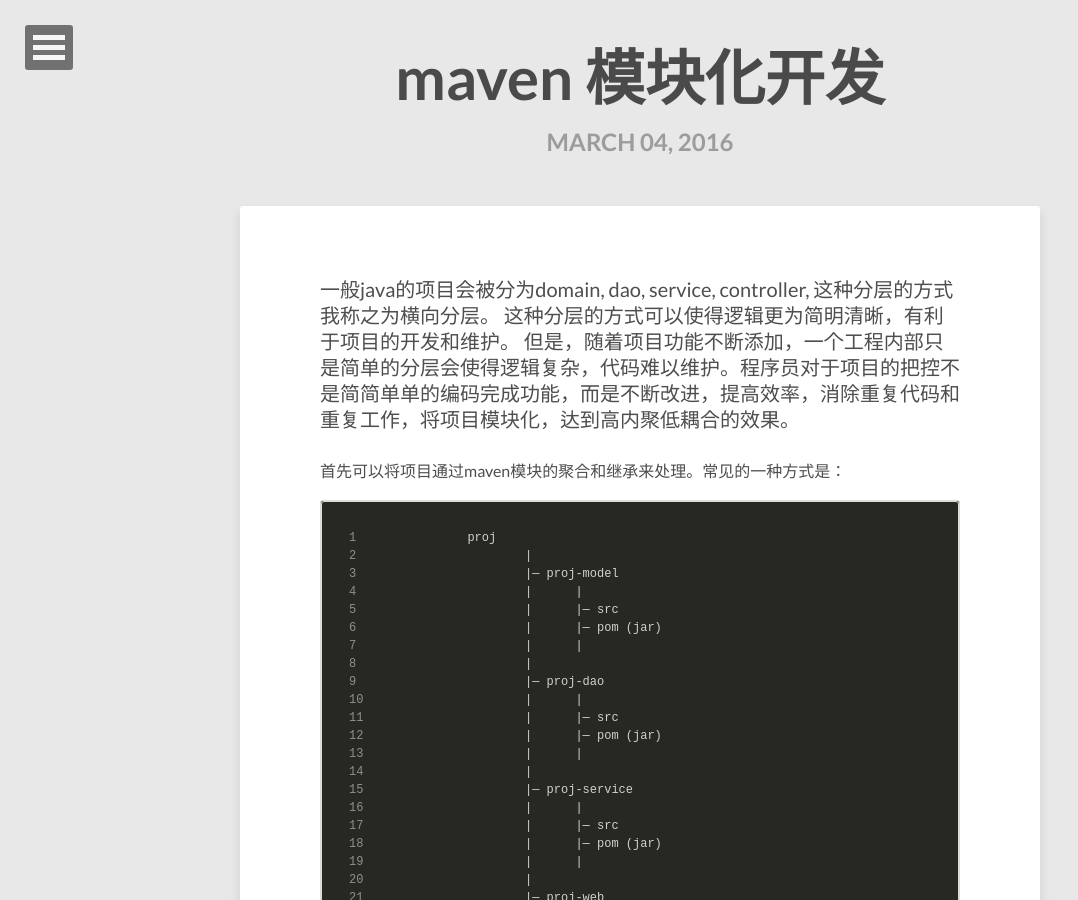
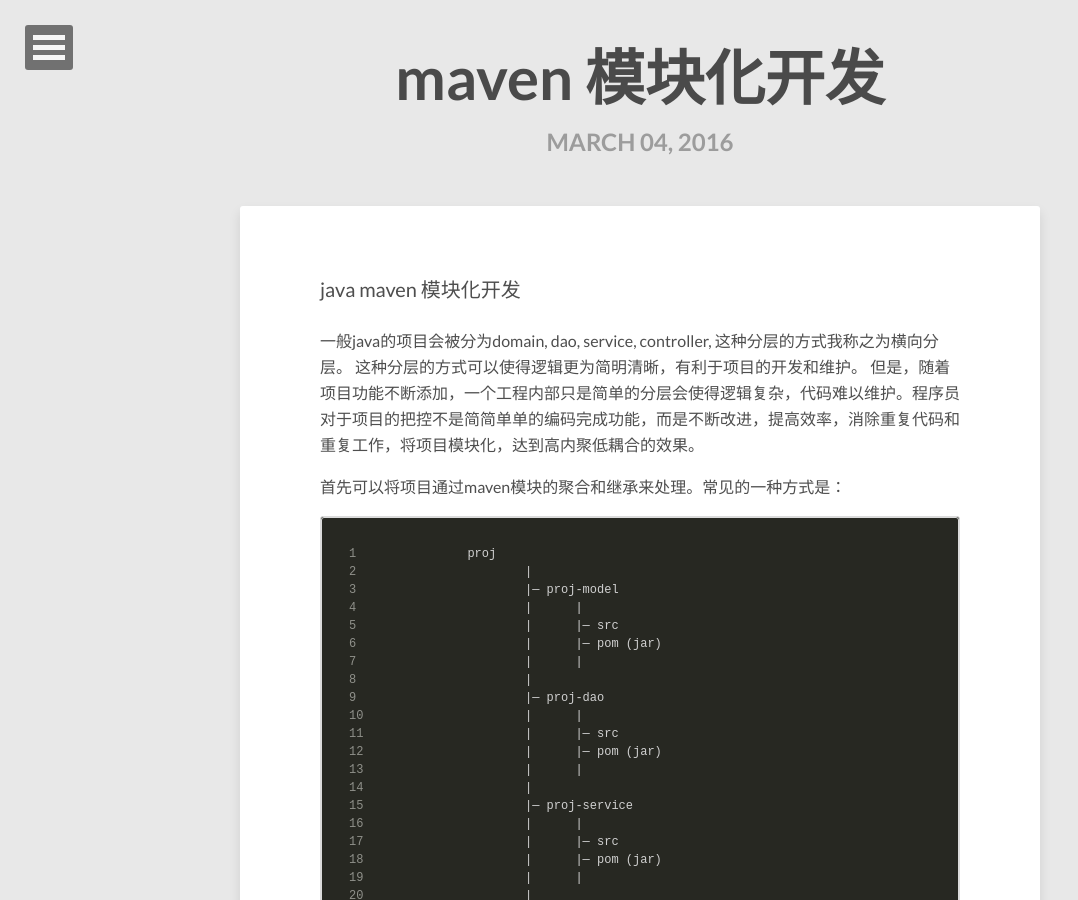
Before and after one commit to imayuxiang/imayuxiang.github.io, a Jekyll site: the page built from _posts/2016-03-04-maven_模块化开发.md, in a window 1280 px wide and 900 px high. Shown: the whole window, without its empty margins (0-1078 px from the left). Built offline with Jekyll 4.4.1, drawn with Linux system fonts in a browser that asks for light colours; nearby versions of some CDN libraries; comment, search, counter and statistics services are not loaded.

Commit message:
2016.03.04

```diff
--- a/_posts/2016-03-04-maven_模块化开发.md
+++ b/_posts/2016-03-04-maven_模块化开发.md
@@ -4,6 +4,8 @@
 category : misc
 tags : [java web]
 ---
+
+java maven 模块化开发
 
 一般java的项目会被分为domain, dao, service, controller, 这种分层的方式我称之为横向分层。
 这种分层的方式可以使得逻辑更为简明清晰，有利于项目的开发和维护。
```
